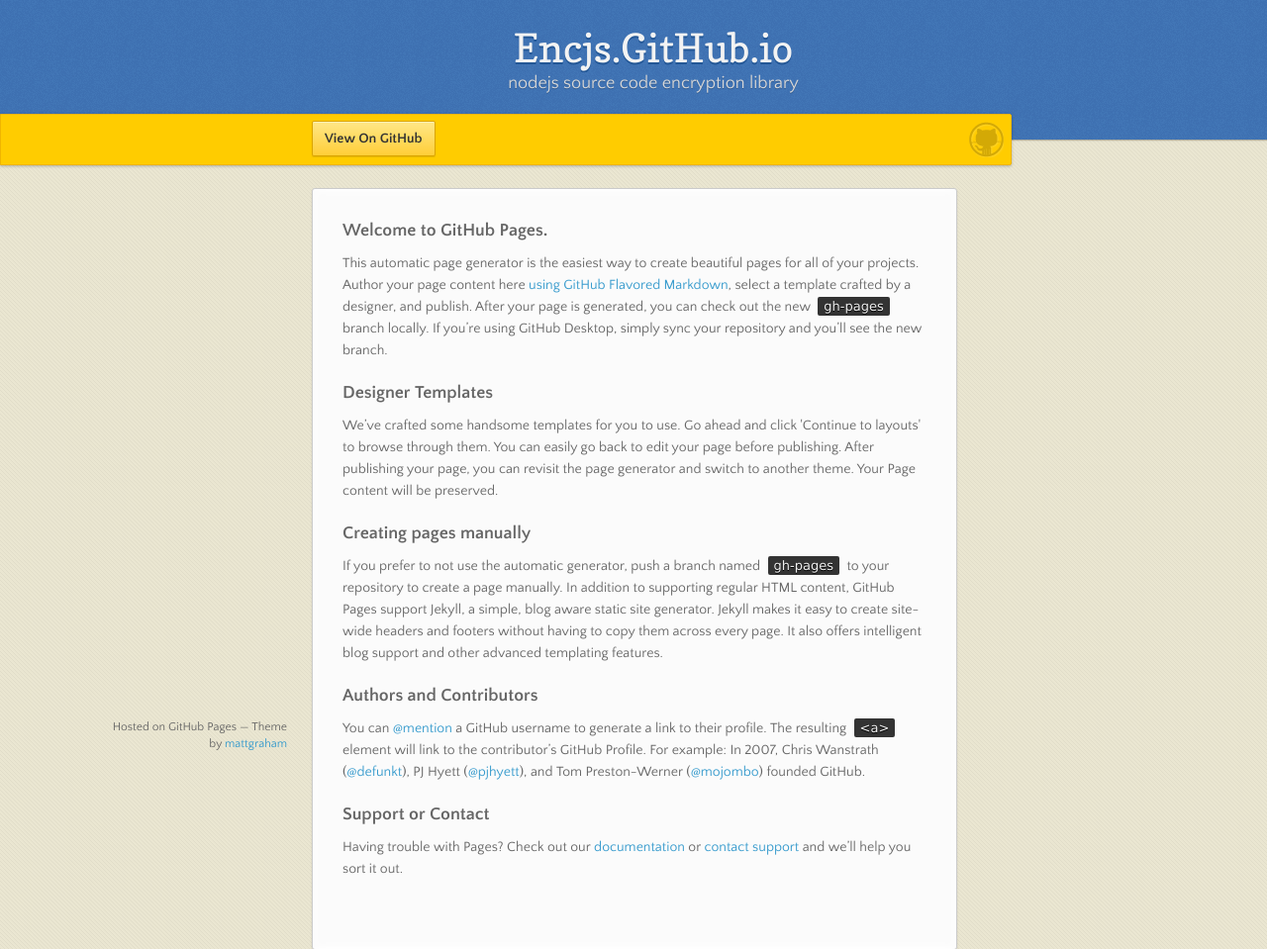
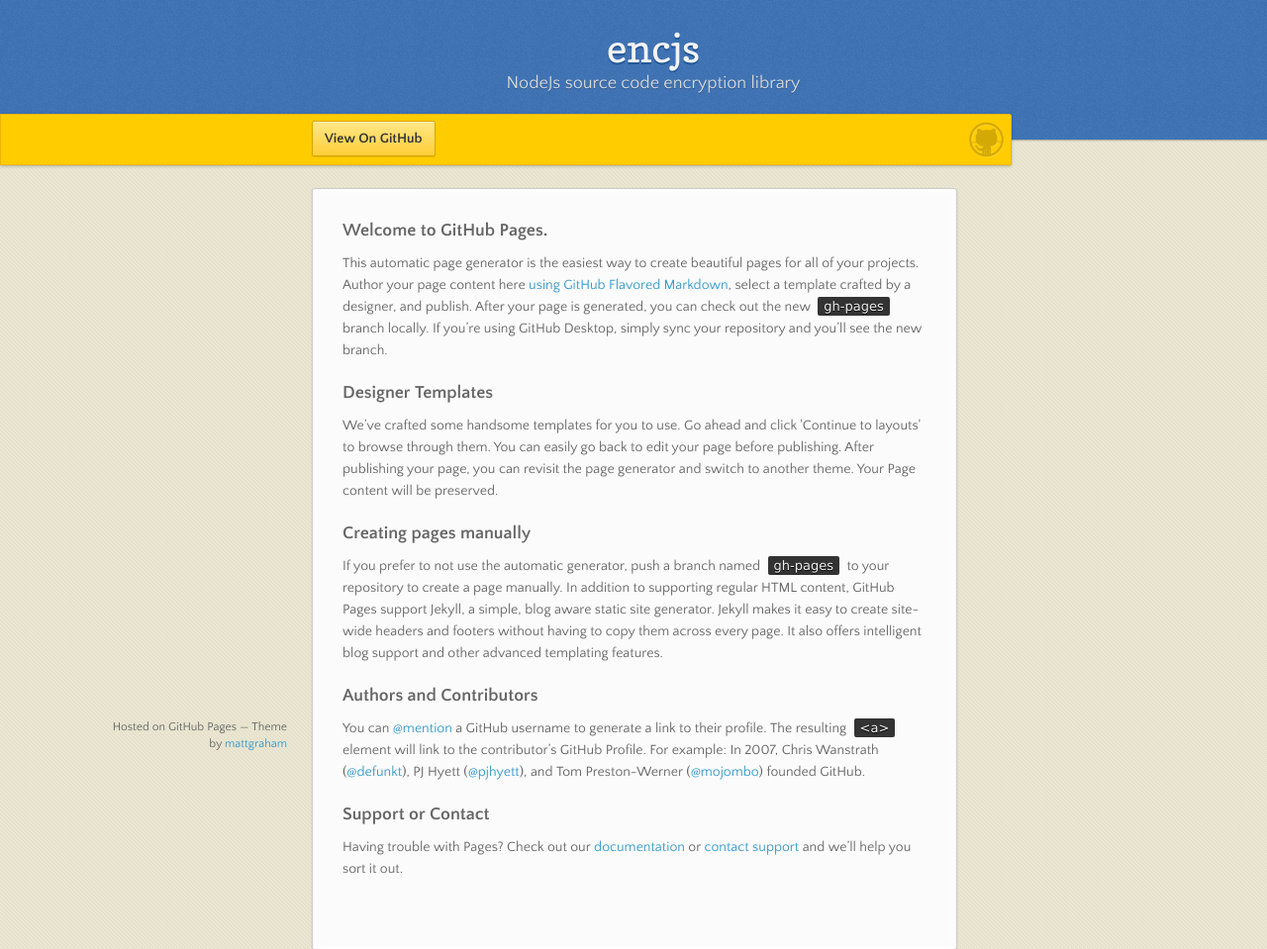
Before and after one commit to encjs/encjs.github.io, a plain HTML site: page index.html in a window 1280 px wide. Shown: the top 959 px of the page at 99% size. Drawn offline with nearby package versions, Linux system fonts and the light colour scheme.

Commit message:
Update index.html

```diff
--- a/index.html
+++ b/index.html
@@ -17,8 +17,8 @@
   <body>
 
       <header>
-        <h1>Encjs.GitHub.io</h1>
-        <p>nodejs source code encryption library</p>
+        <h1>encjs</h1>
+        <p>NodeJs source code encryption library</p>
       </header>
 
       <div id="banner">
```
